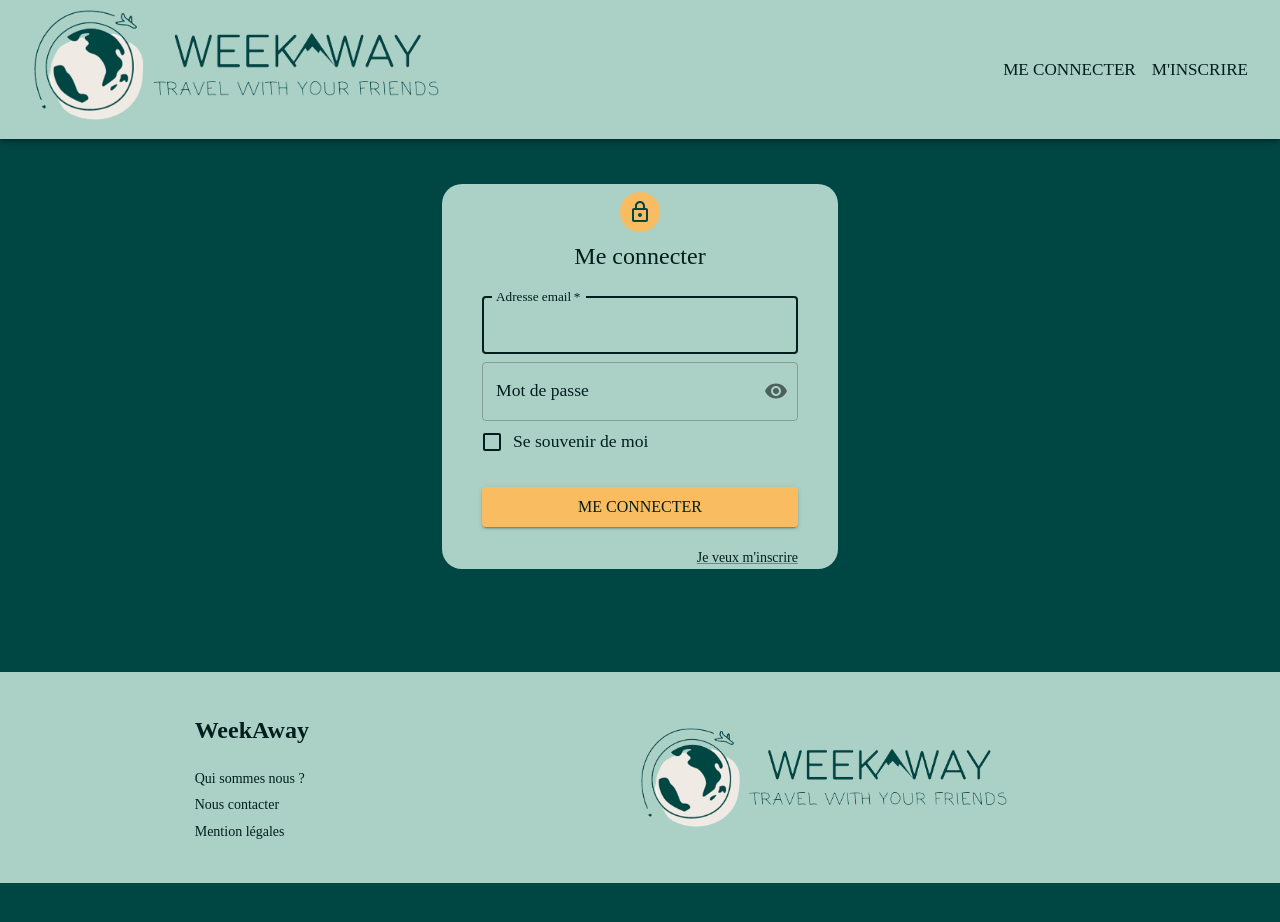
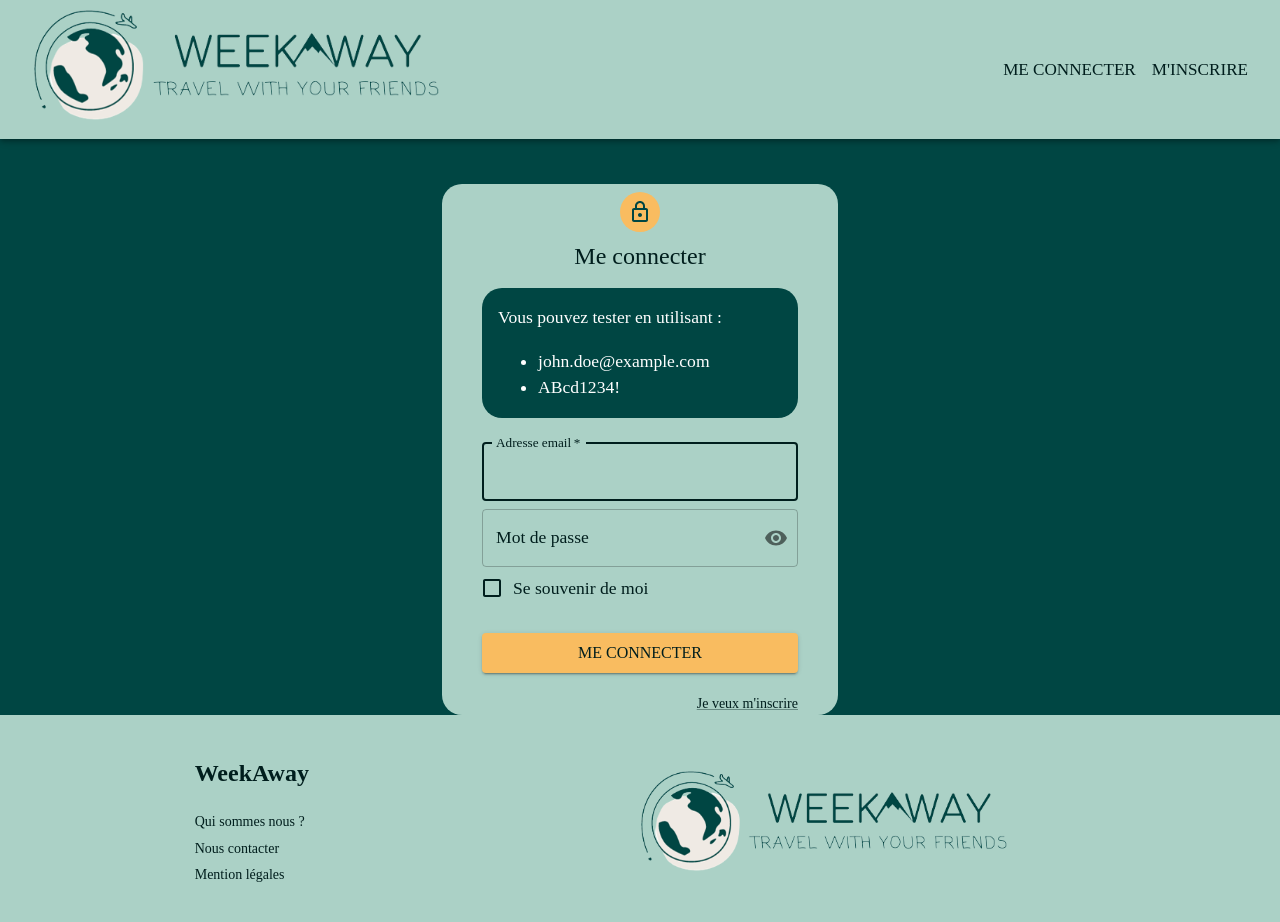
Before and after one commit to JeremyBreton/weekaway-front, a React (Vite) app: page /signin in a window 1280 px wide. Shown: the top 922 px of the page. Before the commit the page ends 883 px from the top, so only its background shows below. Built offline with nearby package versions, Linux system fonts and the light colour scheme.

Commit message:
add ID Demo to connect

```diff
--- a/src/components/ProfileSettings/ProfileSettings.tsx
+++ b/src/components/ProfileSettings/ProfileSettings.tsx
@@ -16,6 +16,7 @@ import InputLabel from '@mui/material/InputLabel';
 import MenuItem from '@mui/material/MenuItem';
 import FormControl from '@mui/material/FormControl';
 import * as React from 'react';
+import Avatar from '@mui/material/Avatar';
 
 import dayjs from 'dayjs';
 import { DateField, LocalizationProvider, frFR } from '@mui/x-date-pickers';
@@ -178,7 +179,6 @@ function ProfileSettings() {
           }}
         >
           <CssBaseline />
-
           <Box
             sx={{
               backgroundColor: '#ABD1C6',
--- a/src/components/Signin/Signin.tsx
+++ b/src/components/Signin/Signin.tsx
@@ -123,6 +123,25 @@ function SignIn() {
                 Me connecter
               </Typography>
               <Box
+                sx={{
+                  mt: 2,
+                  width: '100%',
+                  backgroundColor: '#004643',
+                  color: '#fff',
+                  borderRadius: 5,
+                  pt: 2,
+                  pl: 2,
+                }}
+              >
+                <Typography>
+                  Vous pouvez tester en utilisant :
+                  <ul>
+                    <li>john.doe@example.com</li>
+                    <li>ABcd1234!</li>
+                  </ul>
+                </Typography>
+              </Box>
+              <Box
                 component="form"
                 onSubmit={handleSubmit}
                 noValidate
```
